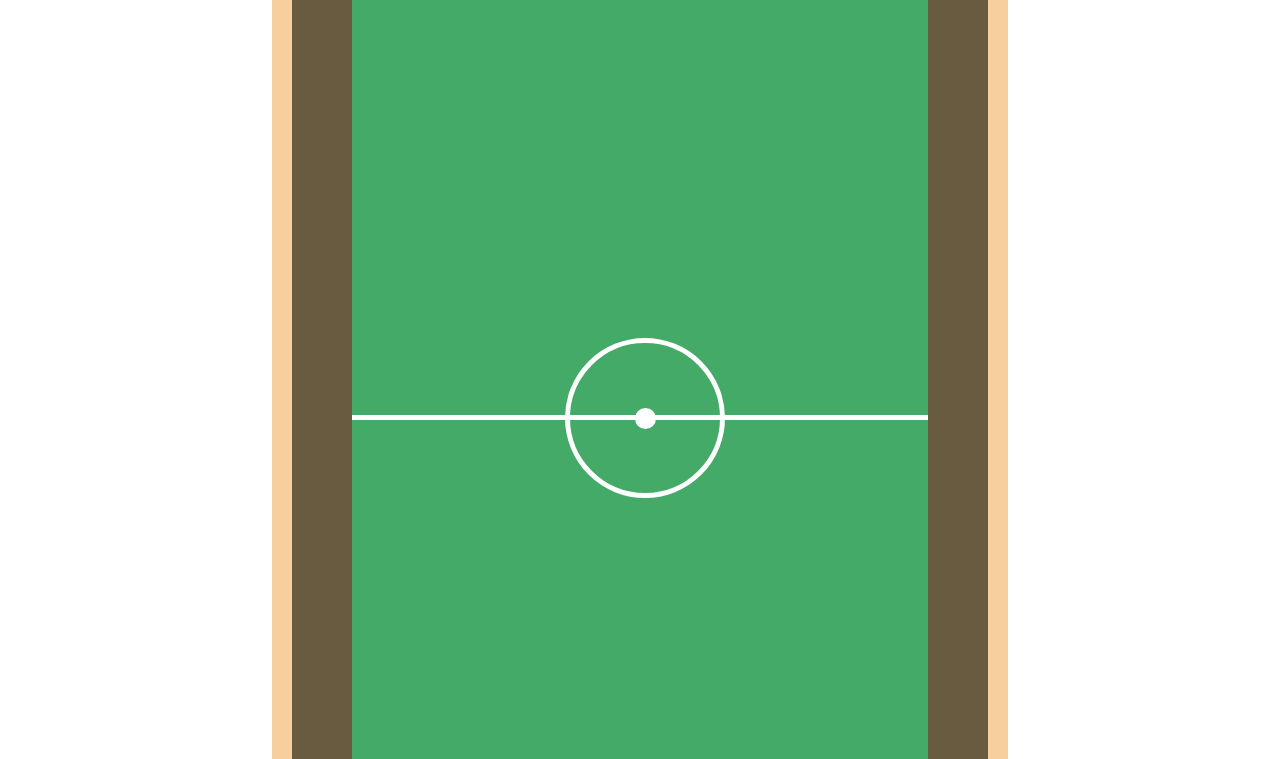
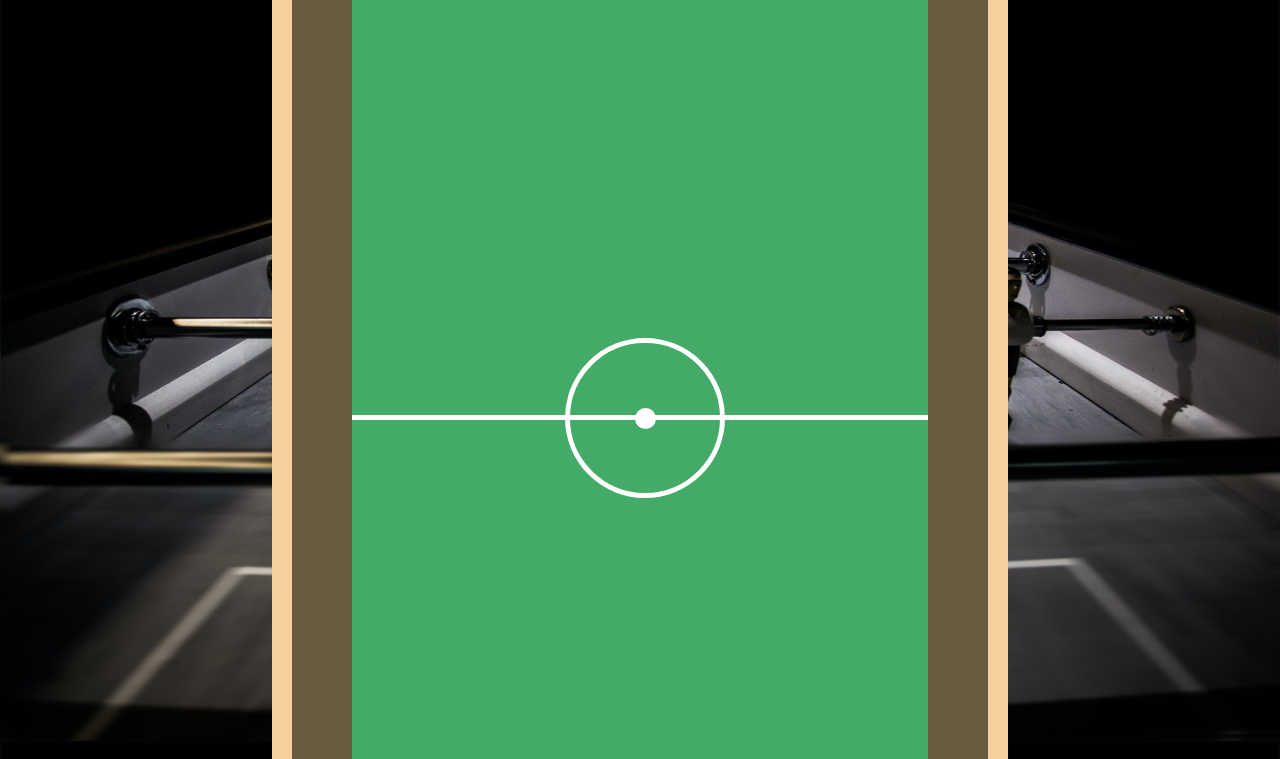
Before and after one commit to jigsaw2510/ARC-Table-Games, a plain HTML site: page index.html in a window 1280 px wide. Shown: the part 113-872 px from the top of the page. Drawn offline with Linux system fonts and the light colour scheme.

Commit message:
add bg image

```diff
--- a/style.css
+++ b/style.css
@@ -93,6 +93,7 @@
 @media only screen and (max-width: 600px) {
   #page-container {
   	transform: scale(0.6);
+    margin: 0 auto;
   }
 }
 #navbar {
@@ -119,3 +120,10 @@ nav a:hover {
     color: green;
     text-decoration: none;
 }
+html {
+  background: url(images/bg.jpg) no-repeat center center fixed;
+  -webkit-background-size: cover;
+  -moz-background-size: cover;
+  -o-background-size: cover;
+  background-size: cover;
+}
```
Also changed, not shown: images/bg.jpg (added).
